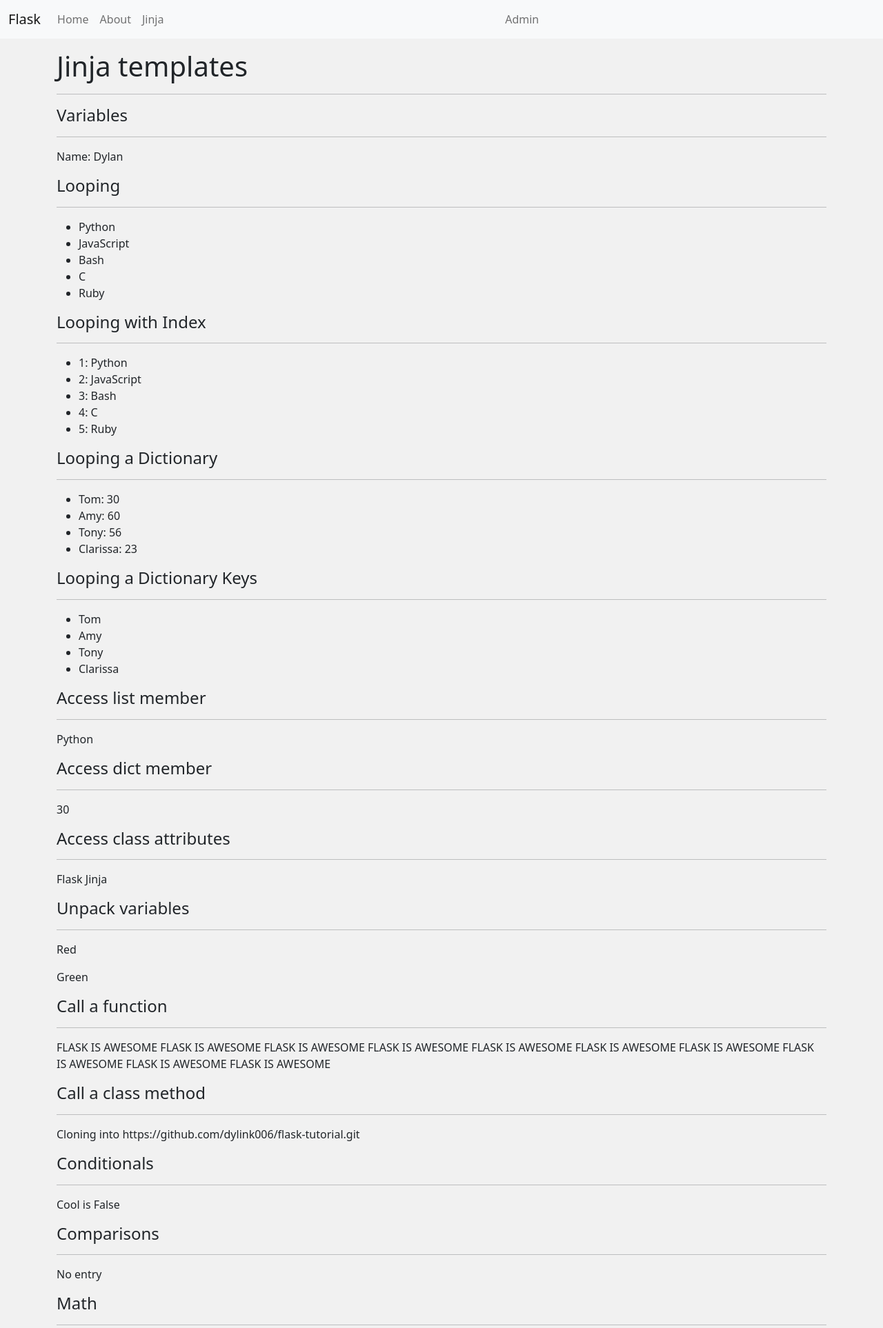
After one commit to dylink006/flask-tutorial, a Flask app: page /jinja in a window 1280 px wide. The commit adds this page. Shown: the top 1926 px of the page at 69% size. Run offline with Flask 3, Linux system fonts and the light colour scheme.

Commit message:
Jinja page added that shows how to use a lot of jinja templates including making custom filters and macros

```diff
--- a/app/templates/admin/templates/admin_template.html
+++ b/app/templates/admin/templates/admin_template.html
@@ -25,6 +25,9 @@
             <li class="nav-item">
               <a class="nav-link" href="/admin/profile">Profile</a>
             </li>
+            <li class="nav-item">
+              <a class="nav-link" href="/jinja">Jinja</a>
+            </li>
           </ul>
         </div>
 
--- /dev/null
+++ b/app/templates/macros/input_macros.html
@@ -0,0 +1,8 @@
+{% macro input(label="", type="text", name="", id="", placeholder="") -%}
+
+    <div class="form-group">
+        <label>{{ label }}</label>
+        <input class="form-control" type="{{ type }}" name="{{ name }}" id="{{ id }}" placeholder="{{ placeholder }}">
+    </div>
+
+{%- endmacro %}
--- /dev/null
+++ b/app/templates/public/jinja.html
@@ -0,0 +1,133 @@
+{% extends "/public/templates/public_template.html" %}
+
+{% import "/macros/input_macros.html" as im %}
+
+{% block title %}Jinja{% endblock %}
+
+{% block main %}
+
+<div class="container">
+    <div class="row">
+        <div class="col">
+            <h1>Jinja templates</h1>
+            <hr>
+
+            <h4>Variables</h4>
+            <hr>
+            <p>Name: {{ my_name }}</p>
+
+            <h4>Looping</h4>
+            <hr>
+            <ul>
+                {% for lang in langs %}
+                <li>{{ lang }}</li>
+                {% endfor %}
+            </ul>
+
+            <h4>Looping with Index</h4>
+            <hr>
+            <ul>
+                {% for lang in langs %}
+                <li>{{ loop.index }}: {{ lang }}</li>
+                {% endfor %}
+            </ul>
+
+            <h4>Looping a Dictionary</h4>
+            <hr>
+            <ul>
+                {% for k, v in friends.items() %}
+                <li>{{ k }}: {{ v }}</li>
+                {% endfor %}
+            </ul>
+
+            <h4>Looping a Dictionary Keys</h4>
+            <hr>
+            <ul>
+                {% for k in friends.keys() %}
+                <li>{{ k }}</li>
+                {% endfor %}
+            </ul>
+
+            <h4>Access list member</h4>
+            <hr>
+            <p>{{ langs[0] }}</p>
+
+            <h4>Access dict member</h4>
+            <hr>
+            <p>{{ friends["Tom"] }}</p>
+
+            <h4>Access class attributes</h4>
+            <hr>
+            <p>{{ my_remote.name }}</p>
+
+            <h4>Unpack variables</h4>
+            <hr>
+            {% set a, b = colors %}
+            <p>{{ a }}</p>
+            <p>{{ b }}</p>
+
+            <h4>Call a function</h4>
+            <hr>
+            <p>{{ repeat("FLASK IS AWESOME ", 10) }}</p>
+
+            <h4>Call a class method</h4>
+            <hr>
+            <p>{{ my_remote.clone() }}</p>
+
+            <h4>Conditionals</h4>
+            <hr>
+            {% if not cool %}
+                <p>Cool is {{ cool }}</p>
+            {% endif %}
+
+            <h4>Comparisons</h4>
+            <hr>
+            {% if age < 18 %}
+            <p>No entry</p>
+            {% elif age < 26 %}
+            <p>Nearly old enough</p>
+            {% else %}
+            <p>You may enter</p>
+            {% endif %}
+
+            <h4>Math</h4>
+            <hr>
+            <p>{{ age / 2 }}</p>
+
+            <h4>Template filters</h4>
+            <hr>
+            <p>{{ friends|length }}</p>
+            <p>{{ my_name|reverse }}</p>
+            <p>{{ my_name|upper }}</p>
+
+            <h4>Template filters - join</h4>
+            <hr>
+            <p>{{ langs|join(", ") }}</p>
+
+            <h4>Custom filters</h4>
+            <hr>
+            <p>{{ date|clean_date }}</p>
+
+            <h4>Escaping</h4>
+            <hr>
+            {{ my_html|safe }}
+
+            <h4>Suspicious</h4>
+            <hr>
+            {{ suspicious }}
+
+            <h4>Macros</h4>
+            <hr>
+
+            {{ im.input(label="Your name", name="name", id="name", placeholder="Please enter your name") }}
+
+            {{ im.input(label="Age", type="number", name="age", id="age", placeholder="Please enter your age") }}
+
+            {{ im.input(label="Password", type="password", name="password", id="password", placeholder="Please enter a password") }}
+
+
+        </div>
+    </div>
+</div>
+
+{% endblock %}
--- a/app/templates/public/templates/public_template.html
+++ b/app/templates/public/templates/public_template.html
@@ -25,6 +25,9 @@
             <li class="nav-item">
               <a class="nav-link" href="/about">About</a>
             </li>
+            <li class="nav-item">
+              <a class="nav-link" href="/jinja">Jinja</a>
+            </li>
           </ul>
         </div>
 
--- a/app/views.py
+++ b/app/views.py
@@ -1,11 +1,70 @@
 from app import app
 
 from flask import render_template
+
+from datetime import datetime
+
+@app.template_filter("clean_date")
+def clean_date(dt):
+    return dt.strftime("%d %b %Y")
 
 @app.route("/")
 def index():
     return render_template("/public/index.html")
 
+@app.route("/jinja")
+def jinja():
+
+    my_name = "Dylan"
+
+    age = 17
+
+    langs = ["Python", "JavaScript", "Bash", "C", "Ruby"]
+
+    friends = {
+        "Tom": 30,
+        "Amy": 60,
+        "Tony": 56,
+        "Clarissa": 23
+    }
+
+    colors = ("Red", "Green")
+
+    cool = False
+
+    class GitRemote:
+        def __init__(self, name, description, url):
+            self.name = name
+            self.description = description
+            self.url = url
+
+        def pull(self):
+            return f"Pullin repo {self.name}"
+
+        def clone(self):
+            return f"Cloning into {self.url}"
+
+    my_remote = GitRemote(
+        name="Flask Jinja",
+        description="Template design tutorial",
+        url="https://github.com/dylink006/flask-tutorial.git"
+
+    )
+
+    def repeat(x, qty):
+        return x * qty
+
+    date = datetime.utcnow()
+
+    my_html = "<h1>THIS IS SOME HTML</h1>"
+
+    suspicious = "<script>alert('YOU GOT HACKED')</script>"
+
+    return render_template("public/jinja.html", my_name=my_name, age=age,
+    langs=langs, friends=friends, colors=colors, cool=cool, GitRemote=GitRemote,
+    repeat=repeat, my_remote=my_remote, date=date, my_html=my_html, suspicious=suspicious
+    )
+
 @app.route("/about")
 def about():
     return render_template("/public/about.html")
```
